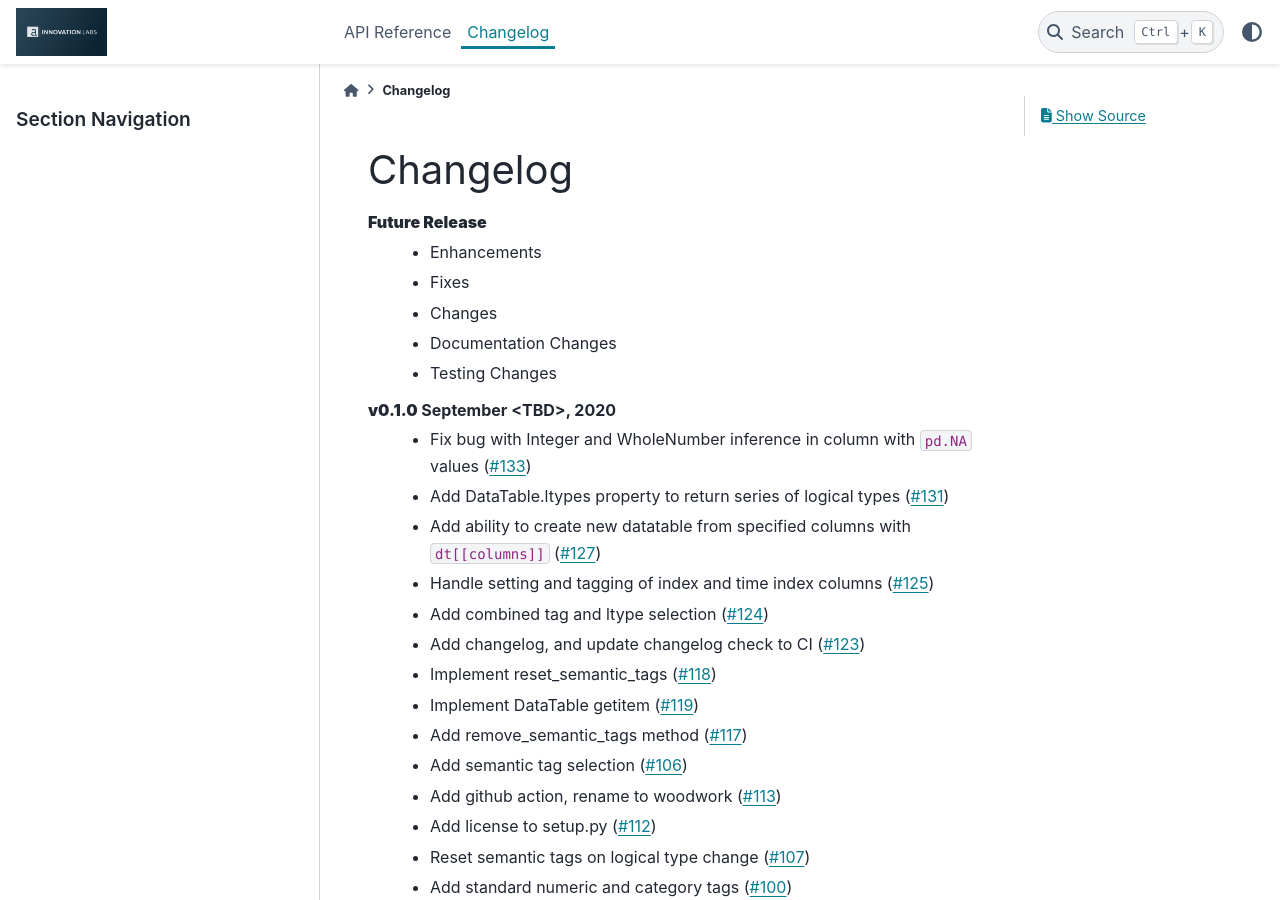
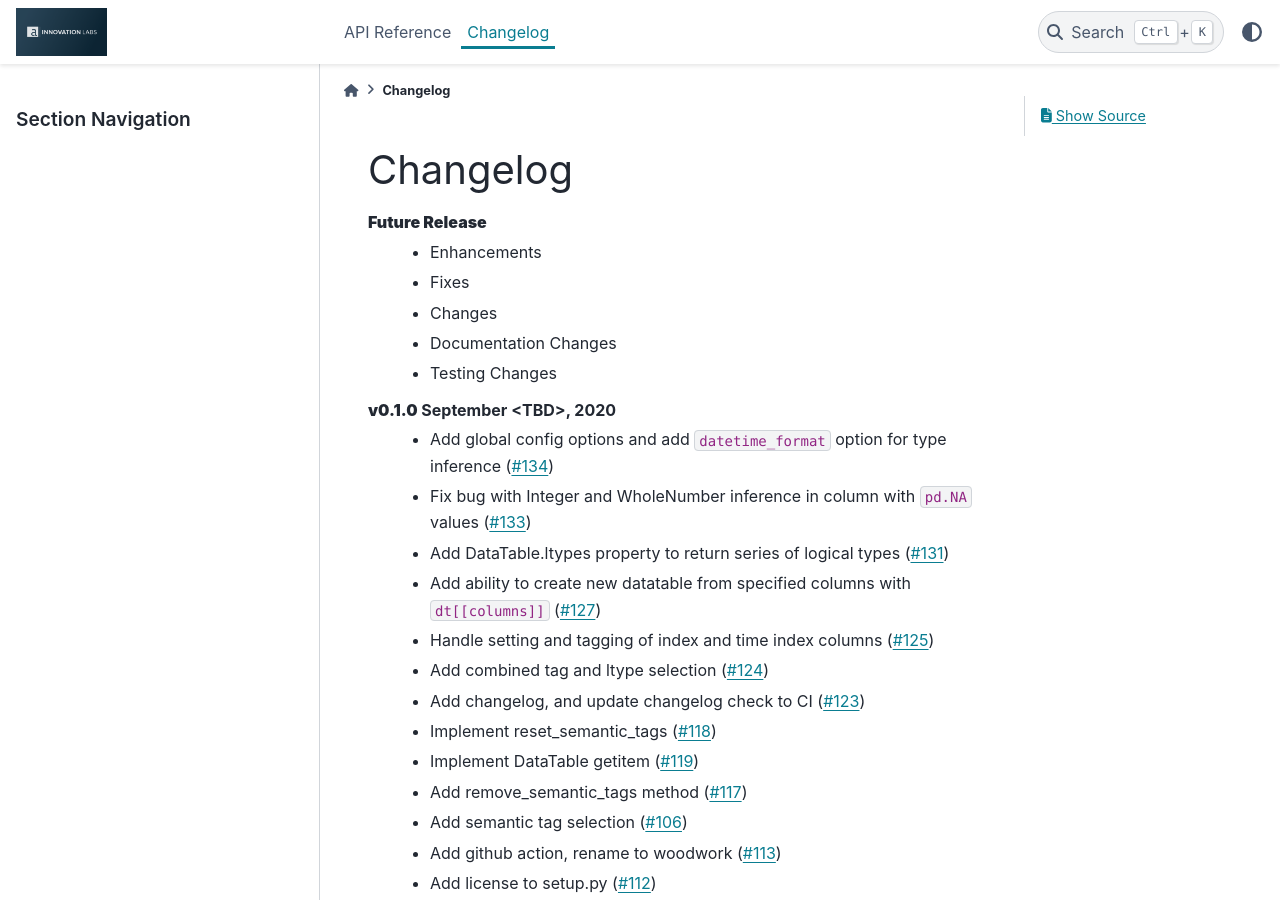
Before and after one commit to alteryx/woodwork, a Sphinx documentation site: the page built from docs/source/changelog.rst, in a window 1280 px wide and 900 px high. Built offline with Sphinx 7.4.7 and the PyData theme 0.15.4, drawn with Linux system fonts in a browser that asks for light colours; comment, search, counter and statistics services are not loaded.

Commit message:
update changelog.rst

```diff
--- a/docs/source/changelog.rst
+++ b/docs/source/changelog.rst
@@ -11,6 +11,7 @@ Changelog
 
 
 **v0.1.0** September <TBD>, 2020
+    * Add global config options and add ``datetime_format`` option for type inference (:pr:`134`)
     * Fix bug with Integer and WholeNumber inference in column with ``pd.NA`` values (:pr:`133`)
     * Add DataTable.ltypes property to return series of logical types (:pr:`131`)
     * Add ability to create new datatable from specified columns with ``dt[[columns]]`` (:pr:`127`)
```
